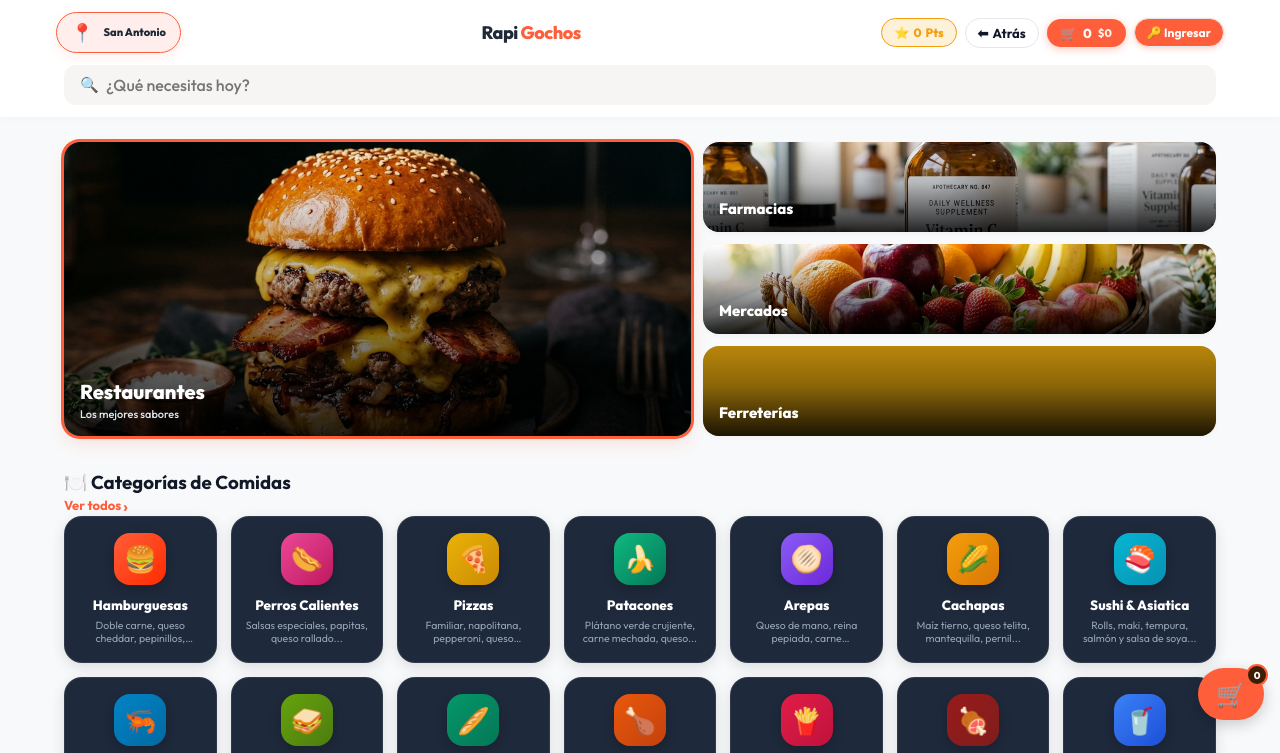
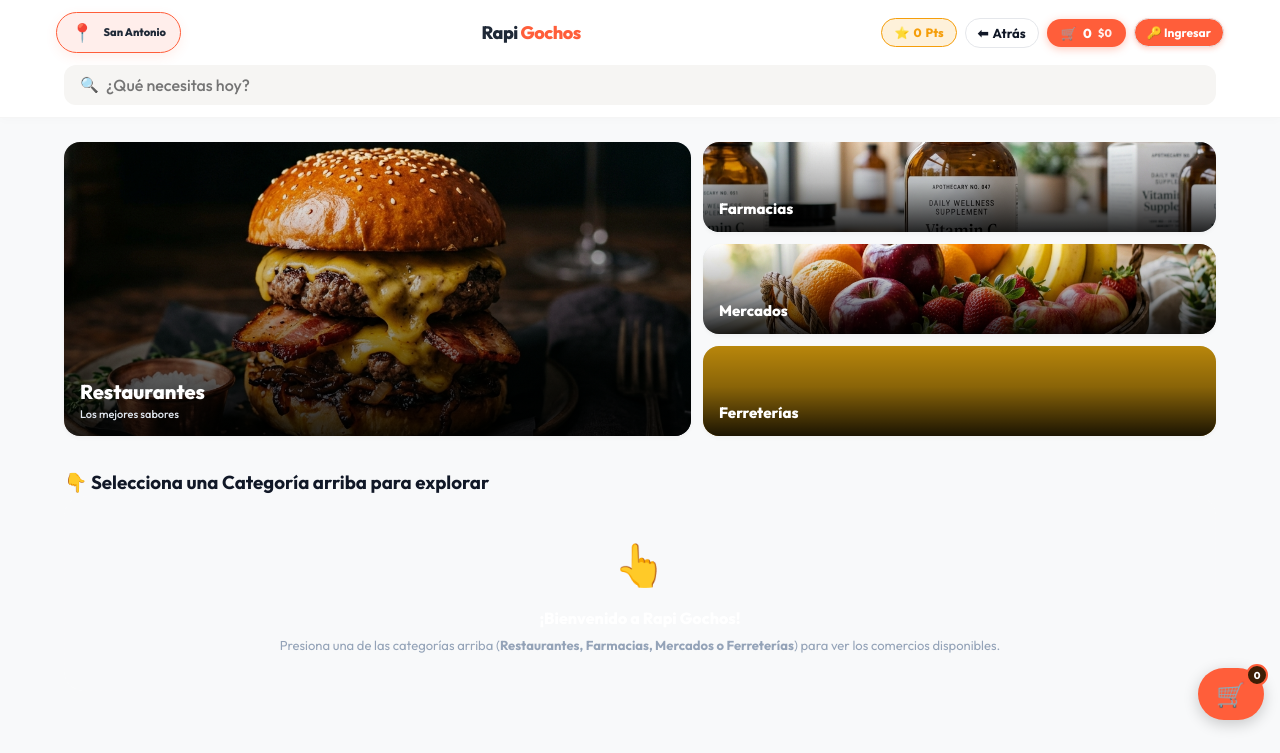
Before and after one commit to owenssrouss-oss/PediGochos, a website: page public/index.html in a window 1280 px wide. Both pictures are taken after a click on the element "Rapi Gochos". Shown: the top 753 px of the page. Drawn offline with nearby package versions, Linux system fonts and the light colour scheme; no server answers.

Commit message:
Default to category-only initial view on home entry and clean home state reset v107

```diff
--- a/public/index.html
+++ b/public/index.html
@@ -104,7 +104,7 @@
       <section class="categories-section">
         <div class="categories-grid-delivercity">
           <!-- Restaurantes (Tall Vertical Card) -->
-          <div class="category-card-delivercity card-restaurantes active" data-category="comidas" onclick="MarketplaceApp.selectCategory('comidas')">
+          <div class="category-card-delivercity card-restaurantes" data-category="comidas" onclick="MarketplaceApp.selectCategory('comidas')">
             <div class="category-overlay-dark"></div>
             <div class="category-card-bg" style="background-image: url('/images/burger_royale.jpg');"></div>
             <div class="category-card-content">
@@ -541,6 +541,6 @@
   <script src="/js/supabase-helper.js?v=81"></script>
   <script src="https://unpkg.com/leaflet@1.9.4/dist/leaflet.js" integrity="sha256-20nQCchB9co0qIjJZRGuk2/Z9VM+kNiyxNV1lvTlZBo=" crossorigin=""></script>
   <script src="/js/sound.js?v=81"></script>
-  <script src="/js/marketplace.js?v=106"></script>
+  <script src="/js/marketplace.js?v=107"></script>
 </body>
 </html>
--- a/public/js/marketplace.js
+++ b/public/js/marketplace.js
@@ -42,6 +42,7 @@ class MarketplaceController {
 
     this.activeCoupon = null;
     this.gochoPoints = parseInt(localStorage.getItem('gocho_points') || '0', 10);
+    this.currentCategory = null; // Default to no category selected on home entry
   }
 
   async init() {
@@ -52,6 +53,11 @@ class MarketplaceController {
       return;
     }
 
+    // Always reset URL query parameters so user enters clean Home view
+    if (window.location.search || window.location.hash) {
+      window.history.replaceState({}, document.title, window.location.pathname);
+    }
+
     // Set initial history state
     window.history.replaceState({ view: 'home' }, '');
     window.addEventListener('popstate', (e) => this.handlePopState(e));
@@ -64,22 +70,21 @@ class MarketplaceController {
     const display = document.getElementById('active-location-display');
     if (display) display.innerText = this.currentLocation;
 
-    this.selectCategory('comidas');
+    this.currentCategory = null;
+    window.activeFoodTypeFilter = null;
+
+    // Remove active class from main category cards on entry
+    document.querySelectorAll('.category-card-delivercity').forEach(card => {
+      card.classList.remove('active');
+    });
+
+    this.renderEstablishments();
     this.updateCartBadge();
     await this.checkSupabaseSession();
     this.checkActiveOrderTracking();
     this.updateGochoPointsDisplay();
     this.initPushNotifications();
     this.initOfflineSync();
-
-    // Check if query parameter ?shop=... is provided and auto-open establishment
-    const urlParams = new URLSearchParams(window.location.search);
-    const shopId = urlParams.get('shop');
-    if (shopId) {
-      setTimeout(() => {
-        this.openEstablishment(shopId);
-      }, 500);
-    }
 
     // Show location selector tutorial if visiting for the first time
     if (!localStorage.getItem('location_tutorial_seen')) {
@@ -188,8 +193,21 @@ class MarketplaceController {
 
   goHome(pushState = true) {
     this.selectedEstablishment = null;
+    this.currentCategory = null;
+    window.activeFoodTypeFilter = null;
+
+    // Reset URL query parameters (clear ?shop=... or #...)
+    if (window.location.search || window.location.hash) {
+      window.history.replaceState({}, document.title, window.location.pathname);
+    }
+
     document.getElementById('establishment-view').classList.remove('active');
     document.getElementById('home-view').classList.add('active');
+
+    // Remove active state from main category cards
+    document.querySelectorAll('.category-card-delivercity').forEach(card => {
+      card.classList.remove('active');
+    });
 
     // Reset global theme to default
     document.documentElement.style.setProperty('--primary', '#FF5E3A');
@@ -425,6 +443,31 @@ class MarketplaceController {
   renderEstablishments(filtered = null, isDirectFilter = false) {
     const grid = document.getElementById('establishments-grid');
     if (!grid) return;
+
+    const viewAllBtn = document.querySelector('.btn-view-all');
+
+    // If no category is selected (initial home state)
+    if (!this.currentCategory && !filtered && !isDirectFilter) {
+      const titleEl = document.getElementById('establishments-title');
+      if (titleEl) titleEl.innerText = '👇 Selecciona una Categoría arriba para explorar';
+      const container = document.getElementById('food-type-filters-container');
+      if (container) container.style.display = 'none';
+      if (viewAllBtn) viewAllBtn.style.display = 'none';
+
+      grid.style.cssText = 'display: block; width: 100%;';
+      grid.innerHTML = `
+        <div class="cart-empty-state" style="grid-column: 1 / -1; padding: 36px 20px; text-align: center; background: rgba(255,255,255,0.03); border: 1px dashed rgba(255,255,255,0.1); border-radius: 20px;">
+          <span style="font-size: 42px; display: block; margin-bottom: 10px;">👆</span>
+          <h3 style="font-size: 16px; font-weight: 800; color: #ffffff; margin: 0 0 6px 0;">¡Bienvenido a Rapi Gochos!</h3>
+          <p style="font-size: 13px; color: #94A3B8; margin: 0; line-height: 1.4;">Presiona una de las categorías arriba (<strong>Restaurantes, Farmacias, Mercados o Ferreterías</strong>) para ver los comercios disponibles.</p>
+        </div>
+      `;
+      return;
+    }
+
+    if (viewAllBtn) {
+      viewAllBtn.style.display = (this.currentCategory === 'comidas') ? 'inline-flex' : 'none';
+    }
 
     // Check if we are in 'comidas' category and NO food type filter has been selected yet
     if (this.currentCategory === 'comidas' && !window.activeFoodTypeFilter && !isDirectFilter && !filtered) {
--- a/public/sw.js
+++ b/public/sw.js
@@ -1,5 +1,5 @@
 // Service worker to make Rapi Gochos PWA Offline-First & Push Enabled
-const CACHE_NAME = 'pedigochos-v106';
+const CACHE_NAME = 'pedigochos-v107';
 const ASSETS = [
   '/',
   '/index.html',
```
